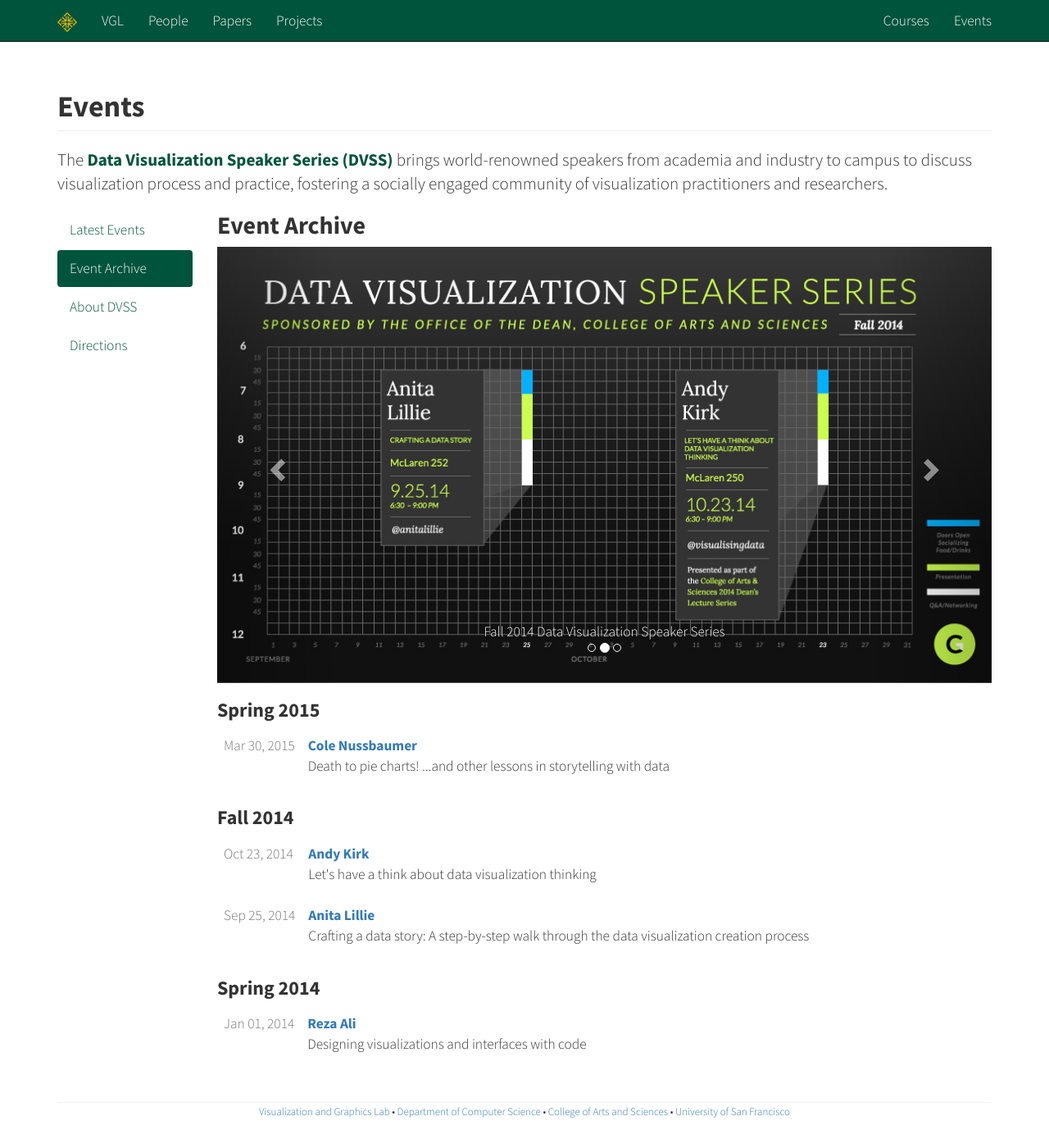
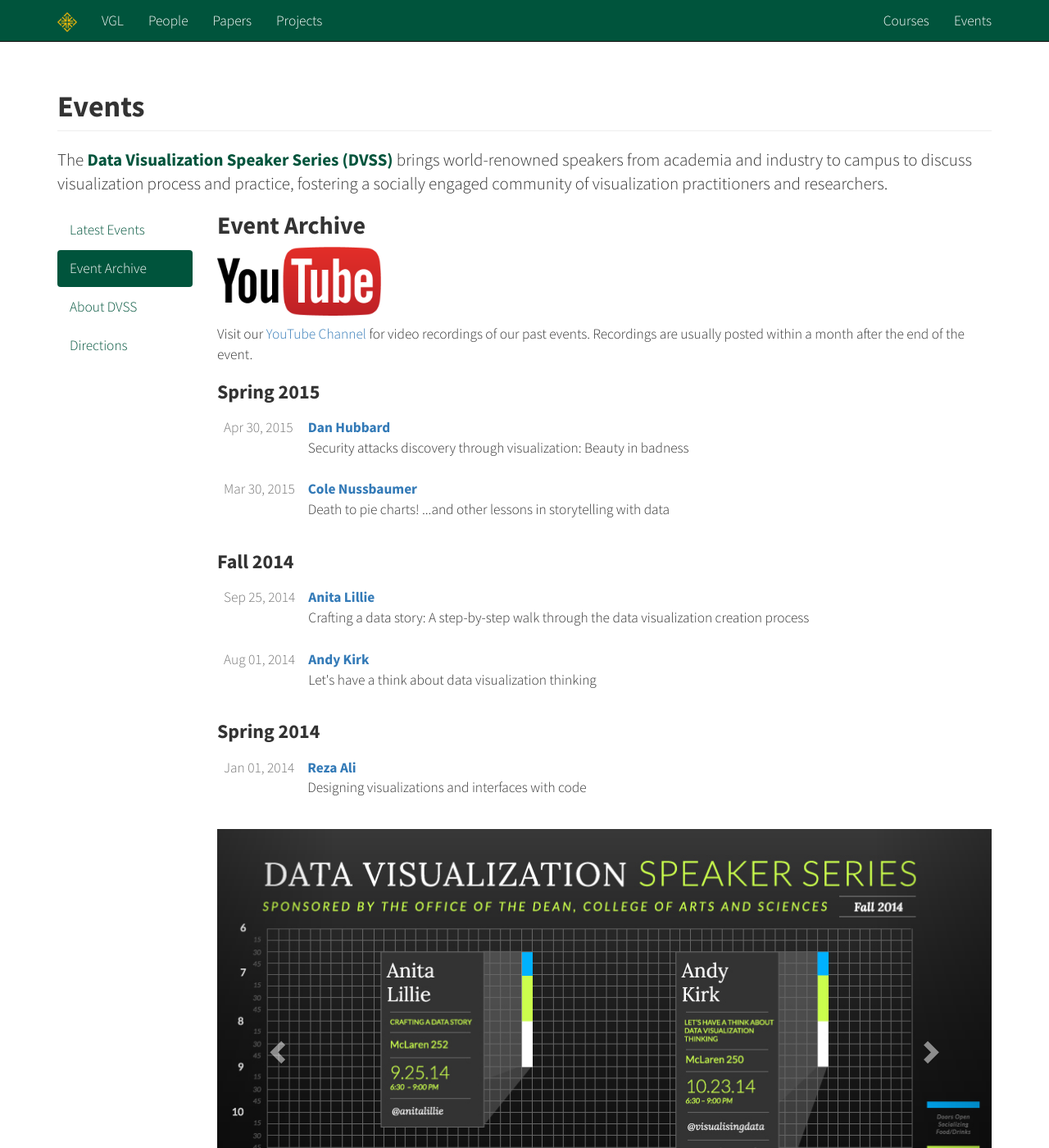
Before and after one commit to usfvgl/usfvgl.github.io, a Jekyll site: the page built from events/archive.html, in a window 1280 px wide and 1400 px high. Shown: the whole window at 82% size. Built offline with Jekyll 4.4.1, drawn with Linux system fonts in a browser that asks for light colours; nearby versions of some CDN libraries; some of the changed text lies outside the part shown.

Commit message:
More DVSS tweaks.

```diff
--- a/events/_posts/2014-08-01-andy-kirk.html
+++ b/events/_posts/2014-08-01-andy-kirk.html
@@ -4,7 +4,6 @@ semester : "Fall 2014"
 speaker  : "Andy Kirk"
 title    : "Let's have a think about data visualization thinking"
 location : "McLaren Conference Center, Room 250"
-date     : 2014-10-23
 website  : "http://visualisingdata.com/"
 twitter  : "visualisingdata"
 meetup   : "http://www.meetup.com/visualizemydata/events/212438912/"
@@ -23,21 +22,9 @@ schedule :
     end  : 2015-10-23 21:00
     about: 'Moderated Q&amp;A panel discussion, plus more socializing'
 profile  : |
-  <p>Andy Kirk is a UK-based freelance data visualization specialist and
-  editor of <a href="http://visualisingdata.com/">visualisingdata.com</a>.
-  He offers design consultancy and delivers training workshops around the
-  world. He has published a book on the visualization design process and is
-  now working on a second title. He is also a visiting lecturer at the
-  Maryland Institute College of Art (MICA) and a part-time researcher at
-  the University of Leeds, UK.</p>
+  <p>Andy Kirk is a UK-based freelance data visualization specialist and editor of <a href="http://visualisingdata.com/">visualisingdata.com</a>. He offers design consultancy and delivers training workshops around the world. He has published a book on the visualization design process and is now working on a second title. He is also a visiting lecturer at the Maryland Institute College of Art (MICA) and a part-time researcher at the University of Leeds, UK.</p>
 abstract : |
-  <p>In this talk, Andy will explore the breadth and depth of thinking in
-  data visualization. He will take a horizontal look at the many different
-  skill sets, attributes and disciplines that make up the craft of
-  visualization designer, focusing on the distinct scientific and artistic
-  sensibilities. Taking a vertical view, Andy will then dive in to the
-  depths and nuances of one particular perspective of data-driven design
-  thinking.</p>
+  <p>In this talk, Andy will explore the breadth and depth of thinking in data visualization. He will take a horizontal look at the many different skill sets, attributes and disciplines that make up the craft of visualization designer, focusing on the distinct scientific and artistic sensibilities. Taking a vertical view, Andy will then dive in to the depths and nuances of one particular perspective of data-driven design thinking.</p>
 ---
 
 <p class="alert alert-info">The venerable <a href="http://moebio.com/">Santiago Ortiz</a> will be visiting San Francisco from Argentina, and he has agreed to speak at our event! </p>
--- a/events/_posts/2014-09-25-anita-lillie.html
+++ b/events/_posts/2014-09-25-anita-lillie.html
@@ -4,7 +4,6 @@ semester : "Fall 2014"
 speaker  : "Anita Lillie"
 title    : "Crafting a data story: A step-by-step walk through the data visualization creation process"
 location : "McLaren Conference Center, Room 252"
-date     : 2014-09-25
 twitter  : "anitalillie"
 meetup   : "http://www.meetup.com/visualizemydata/events/206557972/"
 youtube  : "https://youtu.be/iqSbMjaYyIk"
@@ -19,20 +18,9 @@ schedule :
     end  : 2015-10-23 21:00
     about: 'Q&amp;A and more socializing'
 profile  : |
-  <p>Anita Lillie is a data interface designer, developer, and visualization
-  specialist. She has worked in a wide range of fields, including genetics
-  (Stanford), music (MIT), mobile (Nokia Research), social networks
-  (LinkedIn), and healthcare (Practice Fusion), and most recently as a
-  consultant to some awesome data startups. Anita has a B.S. in Mathematical
-  and Computational Science from Stanford and a Masters from the MIT Media
-  Lab.</p>
+  <p>Anita Lillie is a data interface designer, developer, and visualization specialist. She has worked in a wide range of fields, including genetics (Stanford), music (MIT), mobile (Nokia Research), social networks (LinkedIn), and healthcare (Practice Fusion), and most recently as a consultant to some awesome data startups. Anita has a B.S. in Mathematical and Computational Science from Stanford and a Masters from the MIT Media Lab.</p>
 
-  <p>Anita currently works on the data science team at Practice Fusion, a
-  health technology company in San Francisco. When she isn't working, Anita
-  is usually on a bike trail near Skyline, climbing rocks, or eating
-  dessert.</p>
+  <p>Anita currently works on the data science team at Practice Fusion, a health technology company in San Francisco. When she isn't working, Anita is usually on a bike trail near Skyline, climbing rocks, or eating dessert.</p>
 abstract : |
-  <p>Anita's talk focused on techniques for crafting intuitive, empathetic
-  data visualizations. Using real examples from her own experience, Anita
-  demonstrated strategies to make better data visualizations.</p>
+  <p>Anita's talk focused on techniques for crafting intuitive, empathetic data visualizations. Using real examples from her own experience, Anita demonstrated strategies to make better data visualizations.</p>
 ---
--- /dev/null
+++ b/events/_posts/2015-04-30-dan-hubbard.html
@@ -0,0 +1,28 @@
+---
+layout   : speaker
+semester : "Spring 2015"
+speaker  : "Dan Hubbard"
+title    : "Security attacks discovery through visualization: Beauty in badness"
+location : "McLaren Conference Center, Room 252"
+twitter  : "dhubbard858"
+meetup   : "http://www.meetup.com/visualizemydata/events/222134814/"
+youtube  : "http://youtu.be/FF4B97sNCn8"
+schedule :
+  - start: 2015-04-30 18:30
+    end  : 2015-04-30 19:00
+    about: "Doors open, socializing, food, drinks"
+  - start: 2015-04-30 19:00
+    end  : 2015-04-30 20:00
+    about: "Speaker's presentation"
+  - start: 2015-04-30 20:00
+    end  : 2015-04-30 21:00
+    about: 'Q&amp;A and more socializing'
+profile  : |
+  <p>Dan Hubbard is the Chief Technology Officer for <a href="https://www.opendns.com/">OpenDNS</a>. A pioneering force in Internet security for more than 20 years, Dan’s expertise spans from reputation systems to large scale data mining of the Internet and advanced classification systems. Dan joined OpenDNS to expand the company’s breadth and depth of knowledge of security and products, assist in delivering disruptive new technologies, and drive innovation company-wide.</p>
+
+  <p>Prior to OpenDNS, Dan was the CTO at <a href="http://www.websense.com/">Websense</a>, where he was responsible for research and development of existing and new technologies, investigating technology trends, and driving innovation globally across the company. Additionally, he conceived, built, and managed the Websense Security Labs. Dan has presented at almost every major security conference around the globe, appeared on several international media outlets, and is frequently quoted in the media.</p>
+abstract : |
+  <p>Over the last few years, the security industry has been leapfrogged in innovation by both attackers and advances in the greater information technology landscape. Incremental changes in how we defend networks and data are no longer good enough to keep up with the pace of change. We are losing ground more rapidly than ever before.</p>
+
+  <p>The Big Data movement, when paired with visualization, gives the security industry a chance to get back to innovating and get ahead of the pace of change. Our ability to explore data in a meaningful way is critical to discovering, predicting, and ultimately detecting advanced threats in the future. The addition to new interfaces and 3D exploration models provide researchers with additional techniques to examine data and tell meaningful security stories.</p>
+---
--- a/events/archive.html
+++ b/events/archive.html
@@ -4,6 +4,30 @@ title: Event Archive
 ---
 
 {% assign semesters = site.categories.events | group_by: 'semester' | sort: 'date' %}
+
+<p><a href="https://www.youtube.com/channel/UCdR4UIG2veLySCLWqNzzhWg"><img src="{{ site.github.url }}/images/youtube.png" class="img-responsive" width="200"></a></p>
+
+<p>Visit our <a href="https://www.youtube.com/channel/UCdR4UIG2veLySCLWqNzzhWg">YouTube Channel</a> for video recordings of our past events. Recordings are usually posted within a month after the end of the event.</p>
+
+{% for semester in semesters %}
+<h3>{{ semester.name }}</h3>
+
+<table class="table table-hover table-noborder table-responsive">
+{% for event in semester.items %}
+<!-- beg row -->
+<tr>
+<td style="white-space: nowrap;" class="text-muted">{{ event.date | date: "%b %d, %Y" }}</td>
+<td width="100%">
+<p>
+  <strong><a href="{{ site.github.url }}{{ event.url }}">{{ event.speaker }}</a></strong><br/>
+  {{ event.title }}
+</p>
+</td>
+</tr>
+<!-- end row -->
+{% endfor %}
+</table>
+{% endfor %}
 
 <div id="carousel-example-generic" class="carousel slide" data-ride="carousel">
   <!-- indicators -->
@@ -31,68 +55,3 @@ title: Event Archive
     <span class="sr-only">Next</span>
   </a>
 </div>
-
-{% for semester in semesters %}
-<h3>{{ semester.name }}</h3>
-
-<table class="table table-hover table-noborder table-responsive">
-{% for event in semester.items %}
-<!-- beg row -->
-<tr>
-<td style="white-space: nowrap;" class="text-muted">{{ event.date | date: "%b %d, %Y" }}</td>
-<td width="100%">
-<p>
-  <strong><a href="{{ site.github.url }}{{ event.url }}">{{ event.speaker }}</a></strong><br/>
-  {{ event.title }}
-</p>
-</td>
-</tr>
-<!-- end row -->
-{% endfor %}
-</table>
-{% endfor %}
-
-{% comment %}
-{% assign events = site.data.events | sort: 'sorted' %}
-
-<div id="carousel-example-generic" class="carousel slide" data-ride="carousel">
-  <!-- indicators -->
-  <ol class="carousel-indicators">{% for series in events reversed %}
-    <li data-target="#carousel-example-generic" data-slide-to="{{ forloop.index0 }}"{% if forloop.first == true %} class="active"{% endif %}></li>{% endfor %}
-  </ol>
-
-  <!-- wrapper for slides -->
-  <div class="carousel-inner" role="listbox">{% for series in events reversed %}
-    <div class="item{% if forloop.first == true %} active{% endif %}">
-      <a href="{{ site.github.url }}/events/"><img src="{{ site.github.url }}/images/{{ series.flyer }}">
-      <div class="carousel-caption">
-        {{ series.term }} Data Visualization Speaker Series
-      </div>
-    </div>{% endfor %}
-  </div>
-
-  <!-- controls -->
-  <a class="left carousel-control" href="#carousel-example-generic" role="button" data-slide="prev">
-    <span class="glyphicon glyphicon-chevron-left" aria-hidden="true"></span>
-    <span class="sr-only">Previous</span>
-  </a>
-  <a class="right carousel-control" href="#carousel-example-generic" role="button" data-slide="next">
-    <span class="glyphicon glyphicon-chevron-right" aria-hidden="true"></span>
-    <span class="sr-only">Next</span>
-  </a>
-</div>
-
-
-
-
-{% for series in events reversed %}
-{% cycle 'a': '<div class="row">', '' %}
-
-<div class="col-md-6">
-<h3>{{ series.term }}</h3>
-<p><img src="{{ site.github.url }}/images/{{ series.flyer }}" class="img-responsive img-thumbnail"></p>
-</div>
-
-{% cycle 'b': '', '</div>' %}
-{% endfor %}
-{% endcomment %}
```
Also changed, not shown: events/_posts/2014-01-01-reza-ali.html (+2 -17 lines), events/_posts/2015-03-30-cole-nussbaumer.html (+6 -31 lines), images/youtube.png (added).
